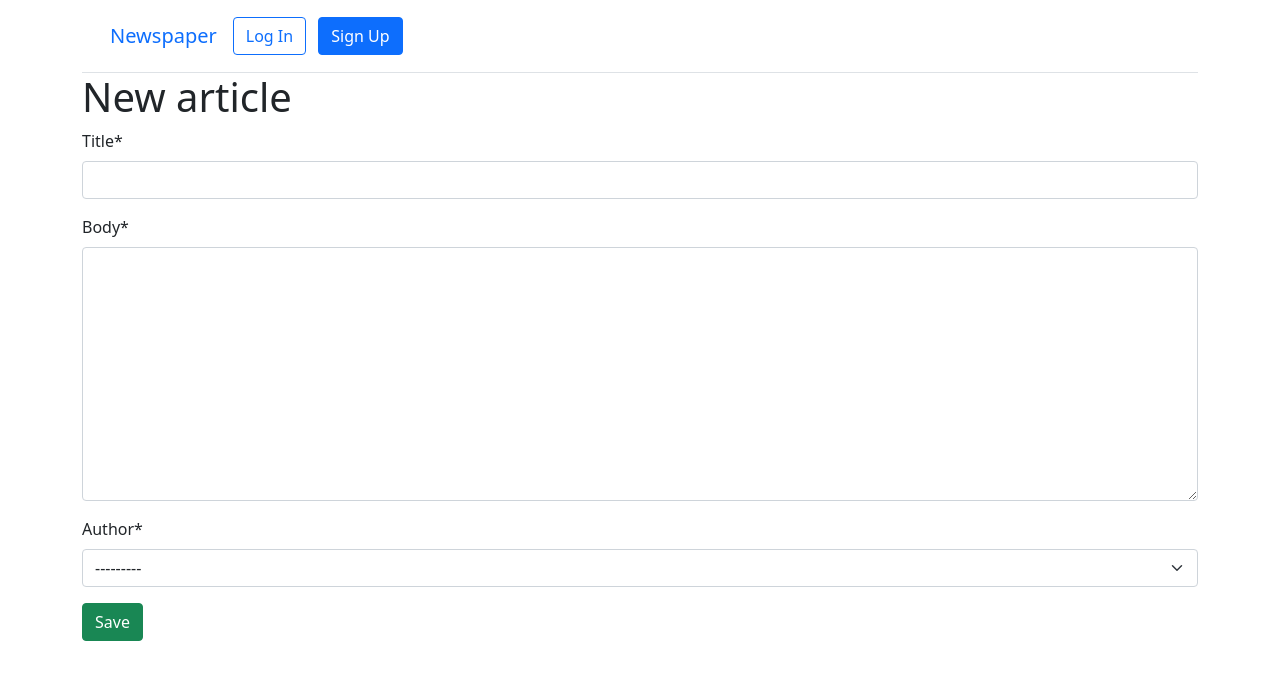
After one commit to jocnn/custom_model_django, a Django app: page /articles/new/ in a window 1280 px wide. The commit adds this page. Shown: the top 680 px of the page. Run offline with Django 4.2, Linux system fonts and the light colour scheme; some libraries are stand-ins or nearby versions.

Commit message:
se completo el CRUD con crear articulos

```diff
--- a/articles/urls.py
+++ b/articles/urls.py
@@ -4,10 +4,12 @@ from .views import (
     ArticleDetailView,
     ArticleUpdateView,
     ArticleDeleteView,
+    ArticleCreateView,
 )
 
 urlpatterns = [
     path("", ArticleListView.as_view(), name="article_list"),
+    path("new/", ArticleCreateView.as_view(), name="article_new"),
     path("<int:pk>/", ArticleDetailView.as_view(), name="article_detail"),
     path("<int:pk>/edit/", ArticleUpdateView.as_view(), name="article_edit"),
     path("<int:pk>/delete/", ArticleDeleteView.as_view(), name="article_delete"),
--- a/articles/views.py
+++ b/articles/views.py
@@ -1,6 +1,6 @@
-from django.views.generic import ListView, DetailView  # new
-from django.views.generic.edit import UpdateView, DeleteView  # new
-from django.urls import reverse_lazy  # new
+from django.views.generic import ListView, DetailView
+from django.views.generic.edit import UpdateView, DeleteView, CreateView
+from django.urls import reverse_lazy
 from .models import Article
 
 
@@ -9,12 +9,12 @@ class ArticleListView(ListView):
     template_name = "article_list.html"
 
 
-class ArticleDetailView(DetailView):  # new
+class ArticleDetailView(DetailView):
     model = Article
     template_name = "article_detail.html"
 
 
-class ArticleUpdateView(UpdateView):  # new
+class ArticleUpdateView(UpdateView):
     model = Article
     fields = (
         "title",
@@ -23,7 +23,17 @@ class ArticleUpdateView(UpdateView):  # new
     template_name = "article_edit.html"
 
 
-class ArticleDeleteView(DeleteView):  # new
+class ArticleDeleteView(DeleteView):
     model = Article
     template_name = "article_delete.html"
     success_url = reverse_lazy("article_list")
+
+
+class ArticleCreateView(CreateView):
+    model = Article
+    template_name = "article_new.html"
+    fields = (
+        "title",
+        "body",
+        "author",
+    )
--- /dev/null
+++ b/templates/article_new.html
@@ -0,0 +1,10 @@
+{% extends "base.html" %}
+{% load crispy_forms_tags %}
+
+{% block content %}
+<h1>New article</h1>
+<form action="" method="post">{% csrf_token %}
+  {{ form|crispy }}
+  <button class="btn btn-success ml-2" type="submit">Save</button>
+</form>
+{% endblock content %}
--- a/templates/base.html
+++ b/templates/base.html
@@ -21,7 +21,7 @@
             <ul class="nav col-12 col-lg-auto me-lg-auto mb-2 justify-content-center mb-md-0">
               {% if user.is_authenticated %}
               <li>
-                <a class="nav-link px-2 link-dark" href="#">+ New</a>
+                <a class="nav-link px-2 link-dark" href="{% url 'article_new' %}">+ New</a>
               </li>
             </ul>
             <div class="dropdown text-end">
```
